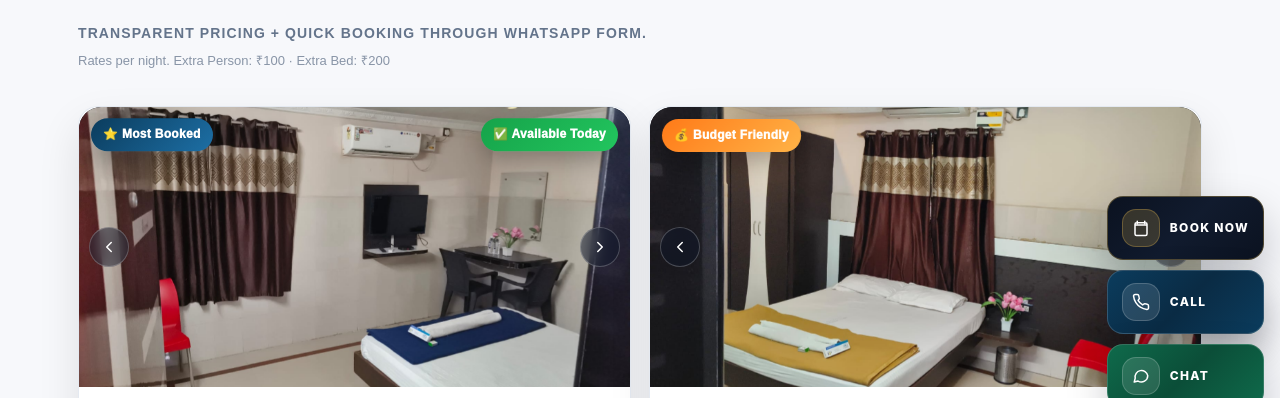
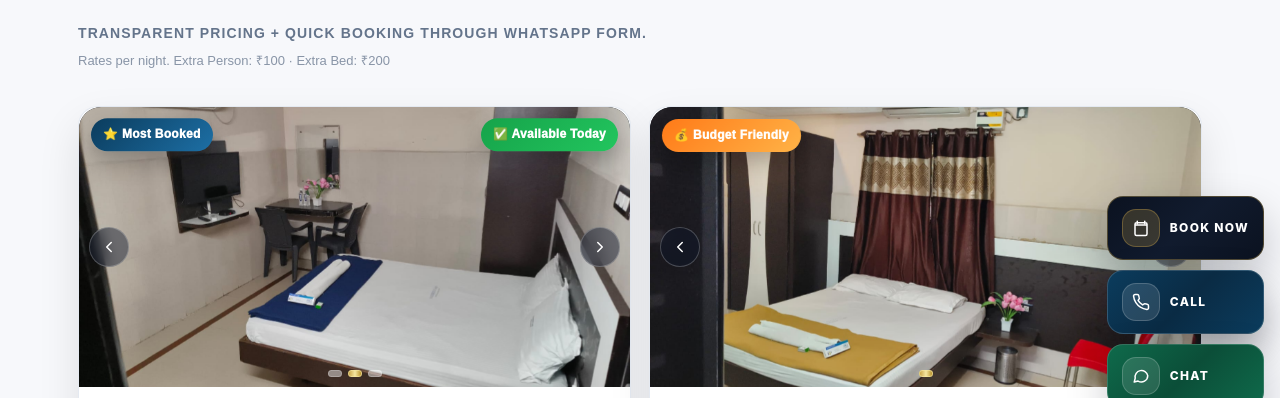
Before and after one commit to skarja/ssresidencyhyd, a plain HTML site: page index.html in a window 1280 px wide. Shown: the part 376-774 px from the top of the page. Drawn offline with Linux system fonts and the light colour scheme.

Commit message:
V3 Locked

```diff
--- a/index.html
+++ b/index.html
@@ -3598,5 +3598,159 @@ footer p{margin:4px 0 !important;}
 })();
 </script>
 
+
+<script>
+/* ===== ROOM GALLERY ROTATION FIX ===== */
+(function(){
+  const galleryTimers = new WeakMap();
+
+  function getImages(gallery){
+    const raw = (gallery.getAttribute("data-images") || "").split(",").map(s => s.trim()).filter(Boolean);
+    return raw;
+  }
+
+  function ensureDots(gallery, images){
+    let dotsWrap = gallery.querySelector(".gal-dots");
+    if(!dotsWrap){
+      dotsWrap = document.createElement("div");
+      dotsWrap.className = "gal-dots";
+      gallery.appendChild(dotsWrap);
+    }
+    dotsWrap.innerHTML = "";
+    images.forEach((_, idx) => {
+      const dot = document.createElement("button");
+      dot.type = "button";
+      dot.className = "gal-dot" + (idx === 0 ? " active" : "");
+      dot.setAttribute("aria-label", `Show photo ${idx + 1}`);
+      dot.addEventListener("click", (e) => {
+        e.preventDefault();
+        showImage(gallery, idx, true);
+      });
+      dotsWrap.appendChild(dot);
+    });
+  }
+
+  function updateDots(gallery, index){
+    const dots = gallery.querySelectorAll(".gal-dot");
+    dots.forEach((d, i) => d.classList.toggle("active", i === index));
+  }
+
+  function showImage(gallery, index, restart=false){
+    const images = getImages(gallery);
+    if(!images.length) return;
+    const img = gallery.querySelector("img");
+    if(!img) return;
+
+    const safeIndex = ((index % images.length) + images.length) % images.length;
+    gallery.dataset.index = String(safeIndex);
+
+    img.classList.add("is-fading");
+    const nextSrc = images[safeIndex];
+
+    const loader = new Image();
+    loader.onload = function(){
+      img.src = nextSrc;
+      img.classList.remove("is-fading");
+    };
+    loader.onerror = function(){
+      img.src = nextSrc;
+      img.classList.remove("is-fading");
+    };
+    loader.src = nextSrc;
+
+    updateDots(gallery, safeIndex);
+    if(restart) restartAuto(gallery);
+  }
+
+  function nextImage(gallery, restart=false){
+    const current = parseInt(gallery.dataset.index || "0", 10) || 0;
+    showImage(gallery, current + 1, restart);
+  }
+
+  function prevImage(gallery, restart=false){
+    const current = parseInt(gallery.dataset.index || "0", 10) || 0;
+    showImage(gallery, current - 1, restart);
+  }
+
+  function stopAuto(gallery){
+    const timer = galleryTimers.get(gallery);
+    if(timer){
+      clearInterval(timer);
+      galleryTimers.delete(gallery);
+    }
+  }
+
+  function startAuto(gallery){
+    stopAuto(gallery);
+    const images = getImages(gallery);
+    if(images.length <= 1) return;
+    const timer = setInterval(() => nextImage(gallery, false), 3500);
+    galleryTimers.set(gallery, timer);
+  }
+
+  function restartAuto(gallery){
+    startAuto(gallery);
+  }
+
+  function setupGallery(gallery){
+    const images = getImages(gallery);
+    if(!images.length) return;
+
+    const img = gallery.querySelector("img");
+    if(img && (!img.getAttribute("src") || img.getAttribute("src") !== images[0])){
+      img.setAttribute("src", images[0]);
+    }
+
+    gallery.dataset.index = "0";
+    ensureDots(gallery, images);
+    updateDots(gallery, 0);
+
+    const prevBtn = gallery.querySelector(".gal-btn.prev");
+    const nextBtn = gallery.querySelector(".gal-btn.next");
+
+    if(prevBtn && !prevBtn.dataset.bound){
+      prevBtn.dataset.bound = "1";
+      prevBtn.addEventListener("click", function(e){
+        e.preventDefault();
+        e.stopPropagation();
+        prevImage(gallery, true);
+      });
+    }
+
+    if(nextBtn && !nextBtn.dataset.bound){
+      nextBtn.dataset.bound = "1";
+      nextBtn.addEventListener("click", function(e){
+        e.preventDefault();
+        e.stopPropagation();
+        nextImage(gallery, true);
+      });
+    }
+
+    gallery.addEventListener("mouseenter", () => stopAuto(gallery));
+    gallery.addEventListener("mouseleave", () => startAuto(gallery));
+    gallery.addEventListener("touchstart", () => stopAuto(gallery), {passive:true});
+    gallery.addEventListener("touchend", () => startAuto(gallery), {passive:true});
+
+    startAuto(gallery);
+  }
+
+  window.galleryPrev = function(btn, event){
+    if(event){ event.preventDefault(); event.stopPropagation(); }
+    const gallery = btn.closest(".card-gallery");
+    if(gallery) prevImage(gallery, true);
+  };
+
+  window.galleryNext = function(btn, event){
+    if(event){ event.preventDefault(); event.stopPropagation(); }
+    const gallery = btn.closest(".card-gallery");
+    if(gallery) nextImage(gallery, true);
+  };
+
+  document.addEventListener("DOMContentLoaded", function(){
+    document.querySelectorAll(".card-gallery[data-images]").forEach(setupGallery);
+  });
+})();
+</script>
+
 </body>
 </html>
```
